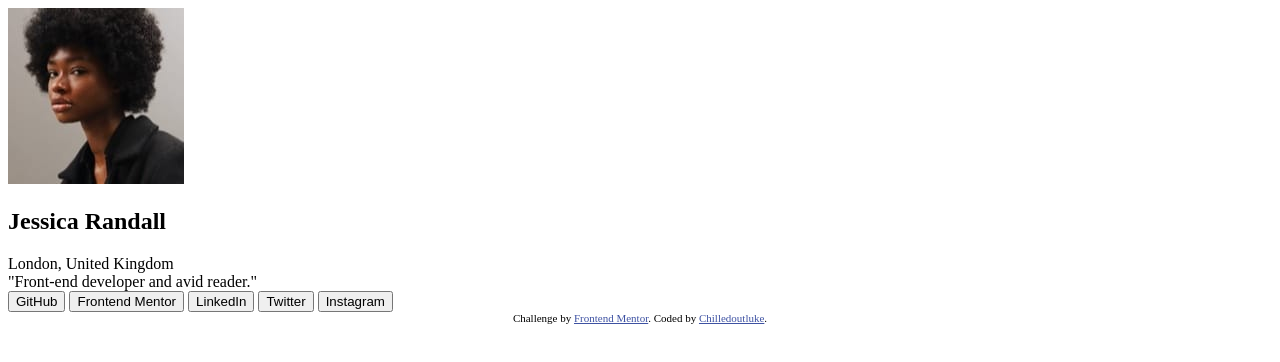
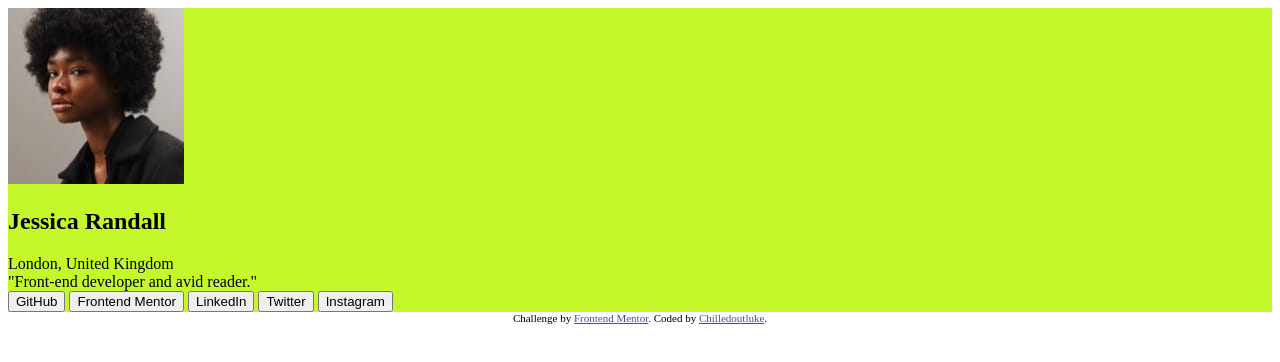
Before and after one commit to chilledoutluke/social-links-profile-main, a plain HTML site: page index.html in a window 1280 px wide. Drawn offline with Linux system fonts and the light colour scheme.

Commit message:
css -fixed hsl

```diff
--- a/style.css
+++ b/style.css
@@ -1,6 +1,6 @@
 :root {
     /* Primary colors */
-    --primary-green: hsl:(75, 94%, 57%);
+    --primary-green: hsl(75, 94%, 57%);
 
     /* Neutral Colors */
     --white: hsl(0, 0%, 100%);
```
